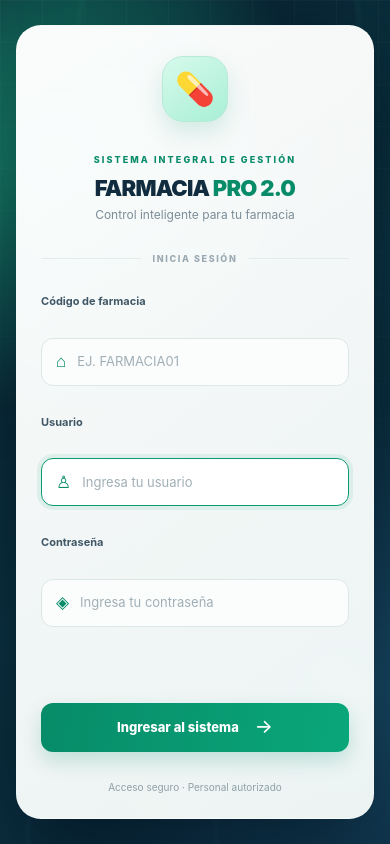
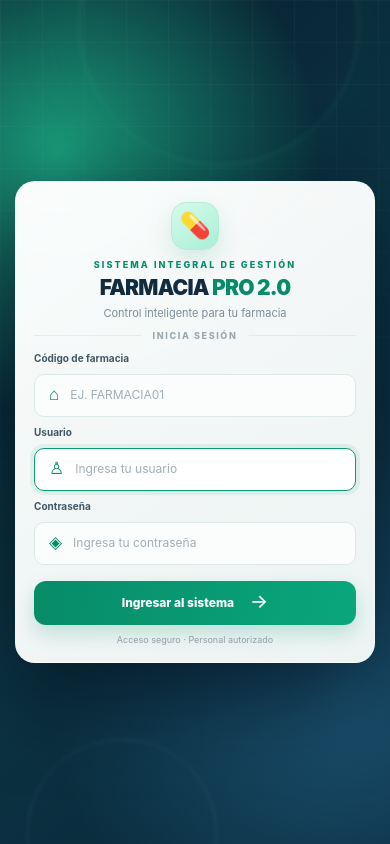
Before and after one commit to Newcosmo-Sistemas/Farmacia, a plain HTML site: page index.html in a window 390 px wide. Drawn offline with nearby package versions, Linux system fonts and the light colour scheme.

Commit message:
Update index.html

```diff
--- a/index.html
+++ b/index.html
@@ -81,6 +81,41 @@ body{background:#f3f7f9;color:var(--ink)}
 @media(max-width:520px){.dashboard-content{padding:15px 11px 25px}.topbar{padding:12px}.dashboard-welcome{margin-bottom:16px}.login-card{max-width:390px!important}.login-heading h1{font-size:22px}}
 </style>
 
+<style>
+
+/* ===== Ajuste compacto del acceso: evita cortes en pantallas bajas ===== */
+.login-screen{overflow-y:auto!important;overflow-x:hidden!important;padding:14px!important}
+.login-card{
+  width:min(100%,390px)!important;max-width:390px!important;
+  padding:23px 25px 18px!important;gap:8px!important;border-radius:20px!important;
+  max-height:calc(100dvh - 28px);overflow-y:auto;
+}
+.login-card>*+*{margin-top:0!important}
+.login-brand-mark{width:48px;height:48px;border-radius:15px;font-size:25px;margin:0 auto}
+.login-heading h1{font-size:21px;margin:4px 0}
+.login-heading p{font-size:11px}
+.login-divider{margin:4px 0 0}
+.login-input-wrap{height:43px;border-radius:10px}
+.login-input-wrap input{font-size:12px}
+.login-label{font-size:10px!important;margin:0 0 -5px}
+.login-submit{height:44px;font-size:12px}
+.login-foot{font-size:9px}
+#loginError{min-height:0!important;margin:0!important;font-size:11px!important}
+@media(max-height:760px){
+  .login-screen{align-items:flex-start!important}
+  .login-card{margin:auto!important;padding:17px 22px 14px!important;gap:6px!important}
+  .login-brand-mark{width:40px;height:40px;font-size:21px;border-radius:13px}
+  .login-heading h1{font-size:19px}
+  .login-divider{margin:2px 0}
+  .login-input-wrap{height:40px}
+  .login-submit{height:41px}
+}
+@media(max-width:520px){
+  .login-screen{padding:10px!important}
+  .login-card{width:min(100%,360px)!important;padding:20px 18px 16px!important}
+}
+
+</style>
 </head>
 <body class="bg-slate-100 text-slate-800 min-h-screen">
 
```
